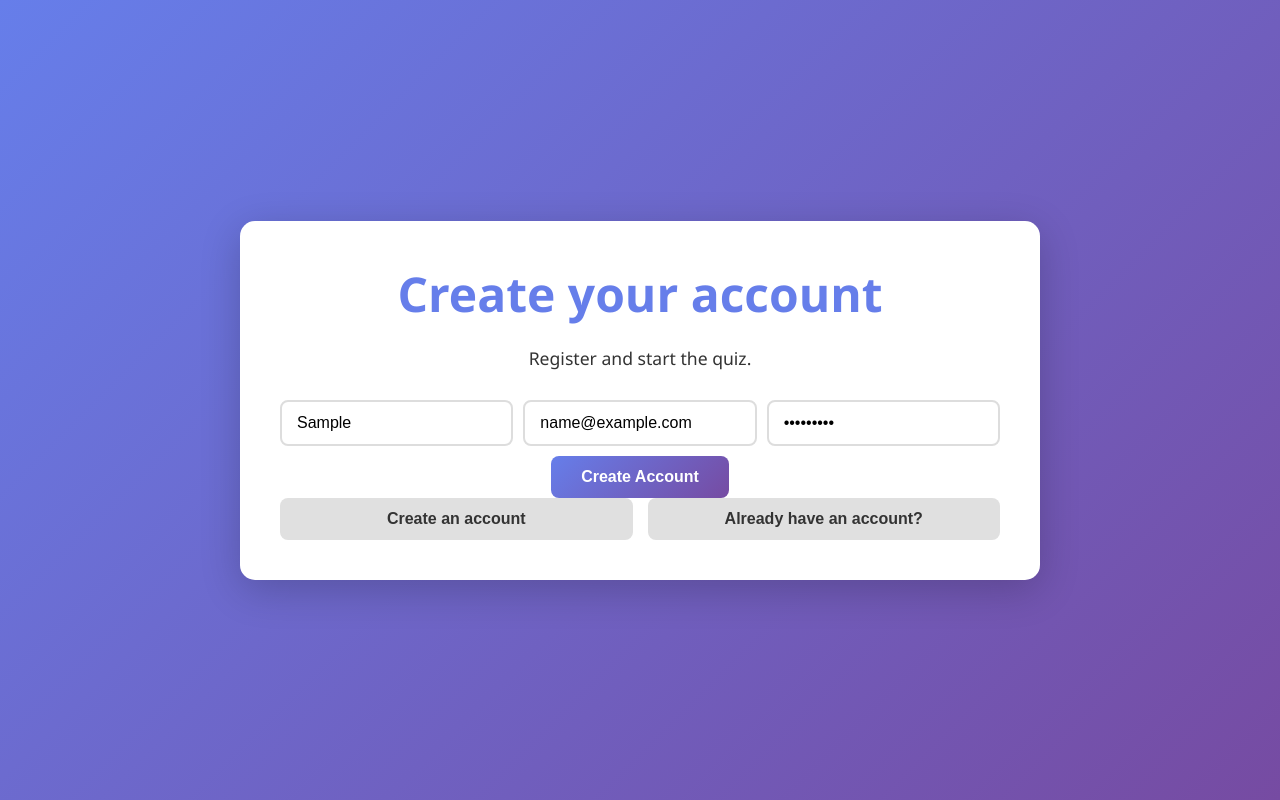
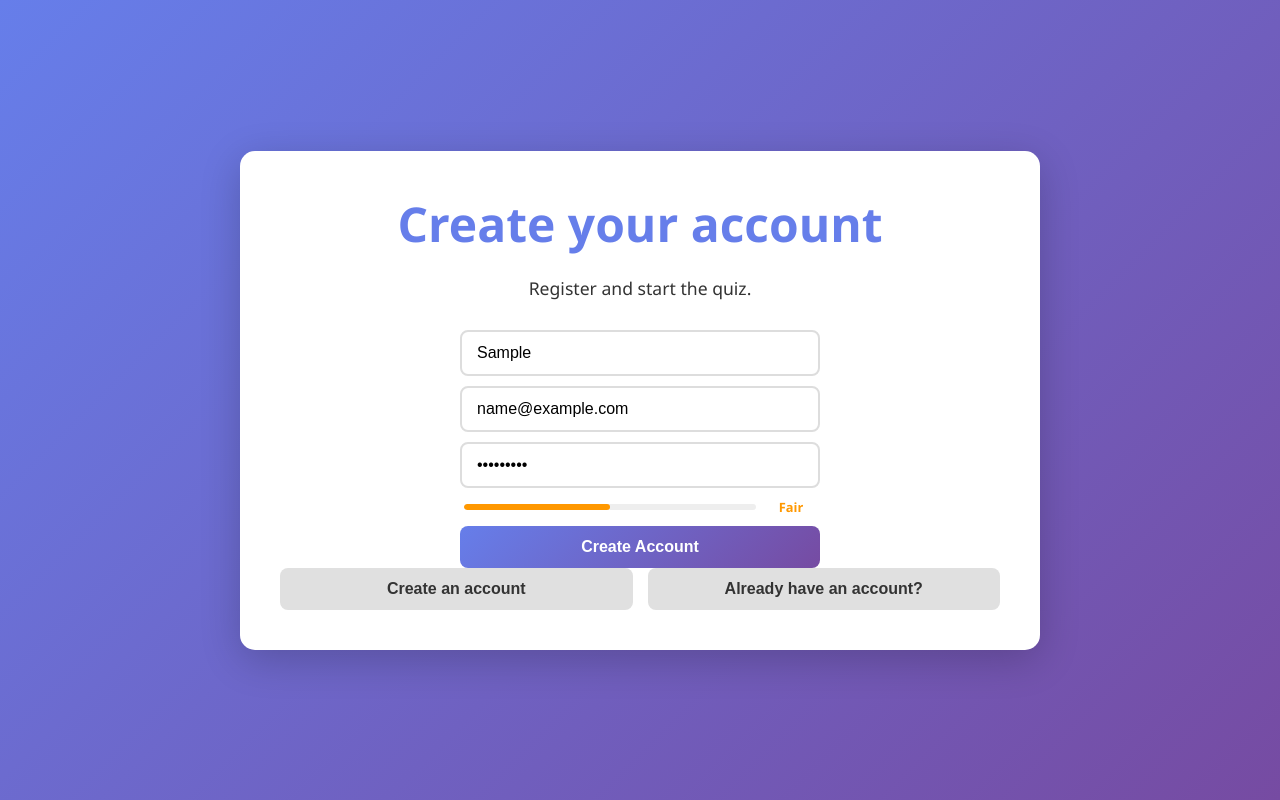
Before and after one commit to fylke/travel-quizzer, a plain HTML site: page src/static/index.html in a window 1280 px wide. Both pictures are taken after typing "Sample", "name@example.com", "Sample123" into the empty fields and a click on the button "Create an account". Drawn offline with Linux system fonts and the light colour scheme; no server answers.

Commit message:
Add password strength validation and strength meter
- Enforce minimum 8-character password on registration (backend)
- Add client-side password strength meter with visual feedback
- Meter scores length, mixed case, digits, and special characters
- Strength meter only visible in register mode

```diff
--- a/src/static/index.html
+++ b/src/static/index.html
@@ -32,7 +32,14 @@
                         id="password"
                         placeholder="Enter your password"
                         maxlength="50"
+                        oninput="updatePasswordStrength()"
                     >
+                    <div id="passwordStrengthContainer" class="password-strength-container hidden">
+                        <div class="password-strength-bar">
+                            <div id="passwordStrengthFill" class="password-strength-fill"></div>
+                        </div>
+                        <span id="passwordStrengthLabel" class="password-strength-label"></span>
+                    </div>
                     <button onclick="handleAuth()" class="btn btn-primary" id="authButton">Log In</button>
                 </div>
 
--- a/src/static/script.js
+++ b/src/static/script.js
@@ -45,6 +45,7 @@ function toggleAuthMode(mode) {
         switchToLogin.classList.remove('hidden');
         authHeading.textContent = 'Create your account';
         authSubtext.textContent = 'Register and start the quiz.';
+        updatePasswordStrength();
     } else {
         nameField.classList.add('hidden');
         authButton.textContent = 'Log In';
@@ -52,7 +53,45 @@ function toggleAuthMode(mode) {
         switchToLogin.classList.add('hidden');
         authHeading.textContent = 'Welcome Back';
         authSubtext.textContent = 'Log in to continue.';
+        document.getElementById('passwordStrengthContainer').classList.add('hidden');
     }
+}
+
+function getPasswordStrength(password) {
+    if (!password) return { level: 0, label: '' };
+    let score = 0;
+    if (password.length >= 8) score++;
+    if (password.length >= 12) score++;
+    if (/[a-z]/.test(password) && /[A-Z]/.test(password)) score++;
+    if (/\d/.test(password)) score++;
+    if (/[^a-zA-Z0-9]/.test(password)) score++;
+
+    if (password.length < 8) return { level: 1, label: 'Too short' };
+    if (score <= 2) return { level: 1, label: 'Weak' };
+    if (score === 3) return { level: 2, label: 'Fair' };
+    if (score === 4) return { level: 3, label: 'Good' };
+    return { level: 4, label: 'Strong' };
+}
+
+function updatePasswordStrength() {
+    const password = document.getElementById('password').value;
+    const container = document.getElementById('passwordStrengthContainer');
+    const fill = document.getElementById('passwordStrengthFill');
+    const label = document.getElementById('passwordStrengthLabel');
+
+    if (!password || authMode !== 'register') {
+        container.classList.add('hidden');
+        return;
+    }
+
+    container.classList.remove('hidden');
+    const strength = getPasswordStrength(password);
+    const classes = ['strength-weak', 'strength-fair', 'strength-good', 'strength-strong'];
+    const strengthClass = classes[strength.level - 1] || '';
+
+    fill.className = 'password-strength-fill ' + strengthClass;
+    label.className = 'password-strength-label ' + strengthClass;
+    label.textContent = strength.label;
 }
 
 async function handleAuth() {
@@ -62,6 +101,11 @@ async function handleAuth() {
 
     if (!email || !password || (authMode === 'register' && !name)) {
         alert('Please fill in all required fields.');
+        return;
+    }
+
+    if (authMode === 'register' && password.length < 8) {
+        alert('Password must be at least 8 characters.');
         return;
     }
 
--- a/src/static/style.css
+++ b/src/static/style.css
@@ -86,6 +86,92 @@ body {
 .input-group input:focus {
     outline: none;
     border-color: #667eea;
+}
+
+/* Password Strength Meter */
+.password-strength-container {
+    width: 100%;
+    display: flex;
+    align-items: center;
+    gap: 10px;
+    padding: 0 4px;
+}
+
+.password-strength-container.hidden {
+    display: none;
+}
+
+.password-strength-bar {
+    flex: 1;
+    height: 6px;
+    background: #eee;
+    border-radius: 3px;
+    overflow: hidden;
+}
+
+.password-strength-fill {
+    height: 100%;
+    width: 0%;
+    border-radius: 3px;
+    transition: width 0.3s, background 0.3s;
+}
+
+.password-strength-fill.strength-weak {
+    width: 25%;
+    background: #f44336;
+}
+
+.password-strength-fill.strength-fair {
+    width: 50%;
+    background: #ff9800;
+}
+
+.password-strength-fill.strength-good {
+    width: 75%;
+    background: #8bc34a;
+}
+
+.password-strength-fill.strength-strong {
+    width: 100%;
+    background: #4caf50;
+}
+
+.password-strength-label {
+    font-size: 0.8em;
+    font-weight: 600;
+    min-width: 50px;
+}
+
+.password-strength-label.strength-weak {
+    color: #f44336;
+}
+
+.password-strength-label.strength-fair {
+    color: #ff9800;
+}
+
+.password-strength-label.strength-good {
+    color: #8bc34a;
+}
+
+.password-strength-label.strength-strong {
+    color: #4caf50;
+}
+
+.input-group.auth-group {
+    flex-direction: column;
+    align-items: center;
+    max-width: 360px;
+    margin-left: auto;
+    margin-right: auto;
+}
+
+.input-group.auth-group input {
+    width: 100%;
+}
+
+.input-group.auth-group .btn {
+    width: 100%;
 }
 
 .loading-message {
```
Also changed, not shown: 1 other file.
